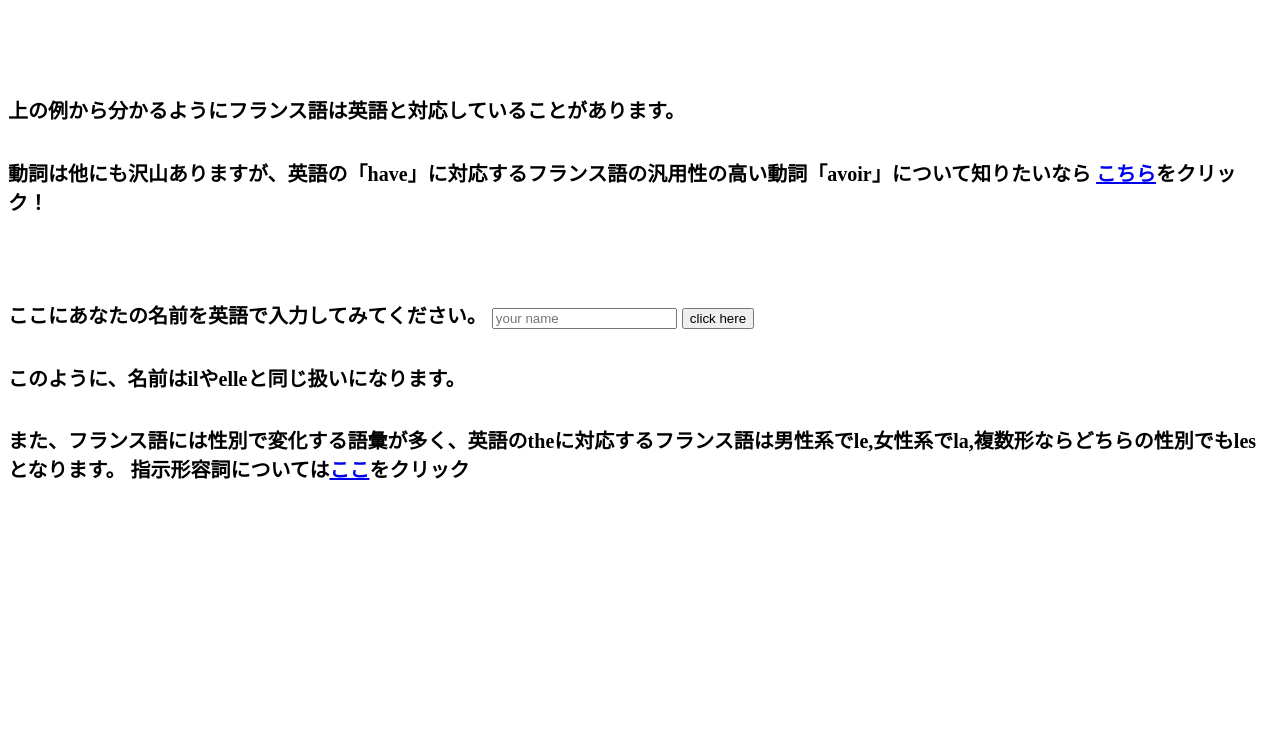
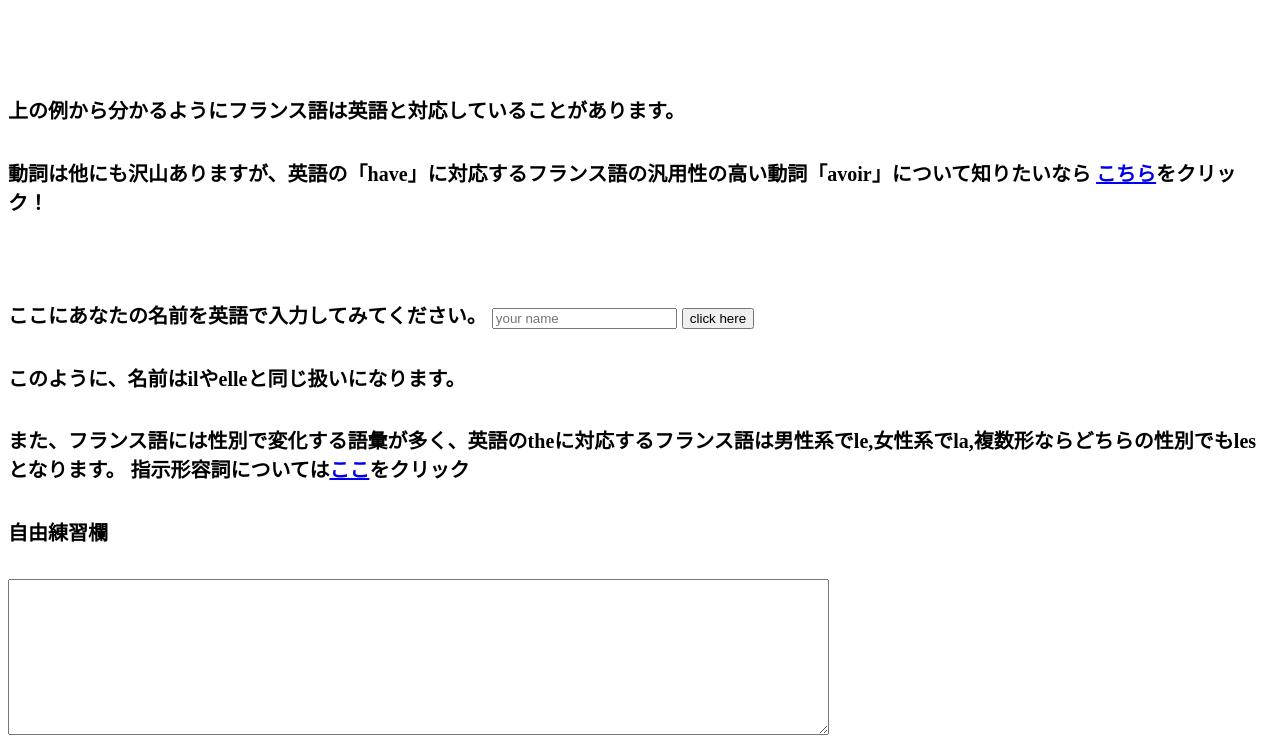
Before and after one commit to B250082/Isaka, a plain HTML site: page index.html in a window 1280 px wide. Shown: the part 757-1504 px from the top of the page. Before the commit the page ends 1274 px from the top, so only its background shows below. Drawn offline with Linux system fonts and the light colour scheme.

Commit message:
Add files via upload

```diff
--- a/index.html
+++ b/index.html
@@ -100,5 +100,8 @@
     <h5>また、フランス語には性別で変化する語彙が多く、英語のtheに対応するフランス語は男性系でle,女性系でla,複数形ならどちらの性別でもlesとなります。
     指示形容詞については<a href="siji.html">ここ</a>をクリック
     </h5>
+    <h5>自由練習欄</h5>
+
+    <textarea rows="10" cols="100 "palceholder="" ></textarea>
 </body>
 </html>
```
